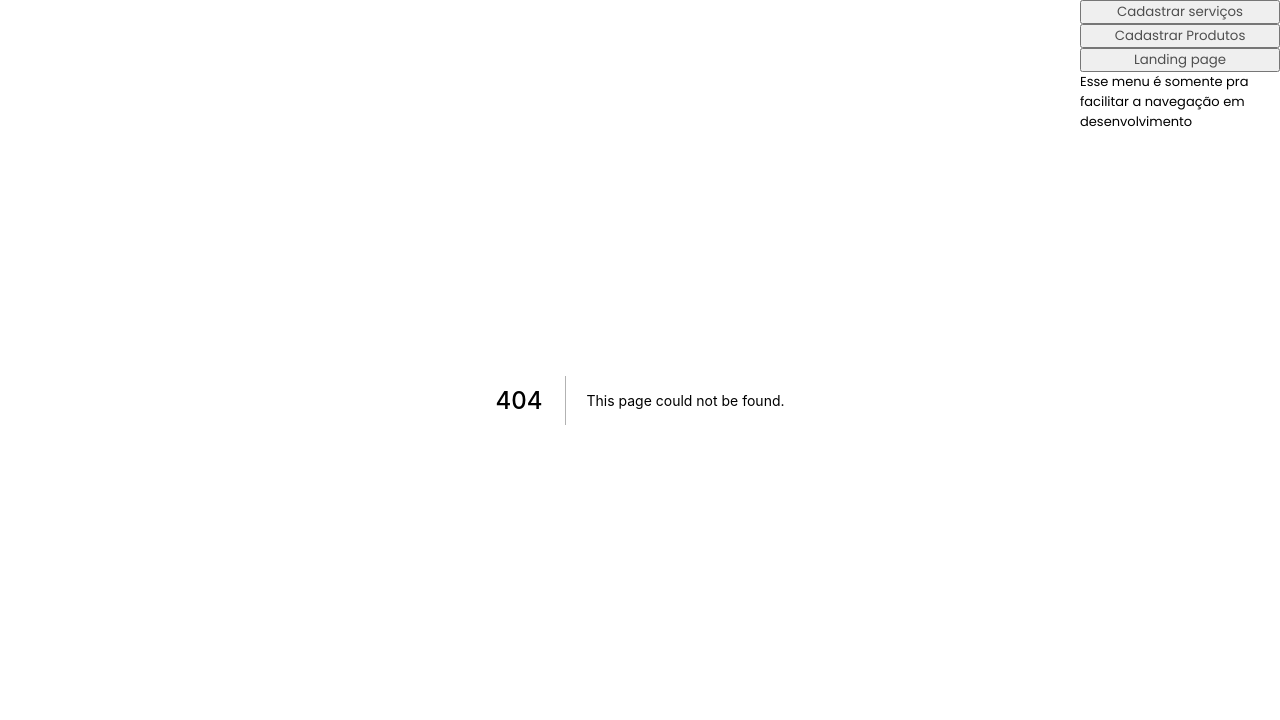
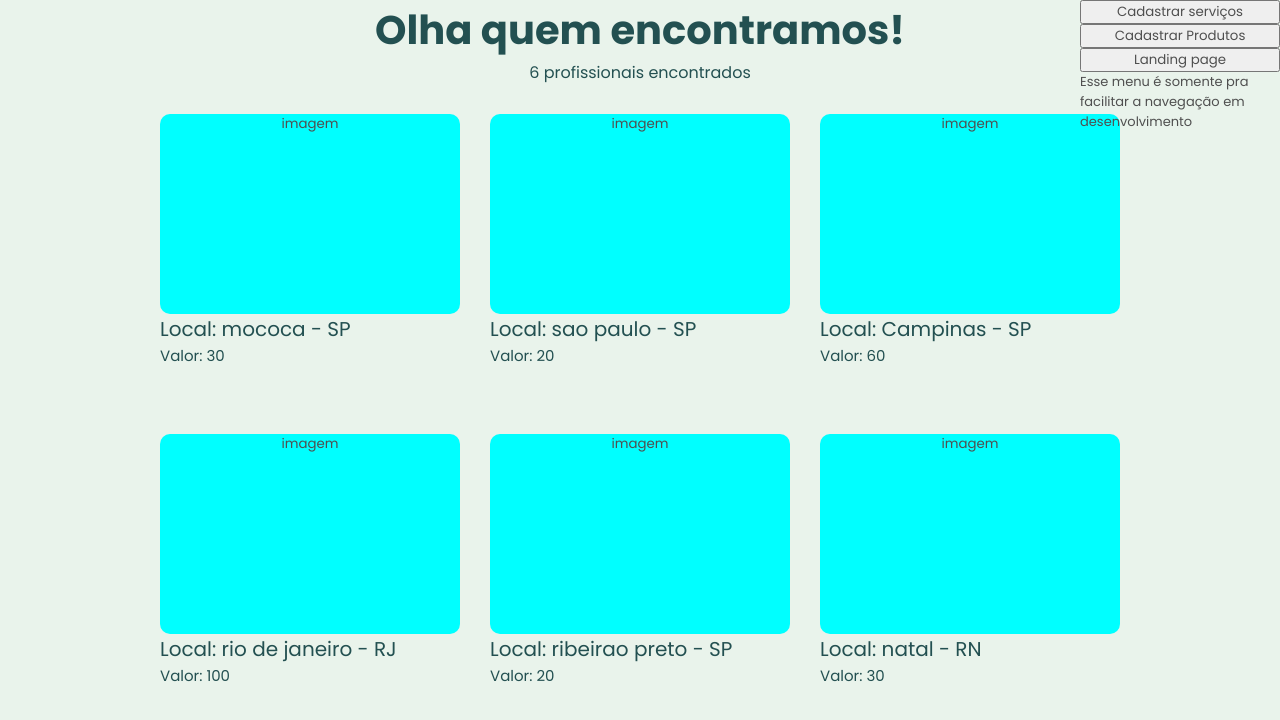
Before and after one commit to ioanefaumui/provihack_equipe_8, a Next.js app: page /lista-profissional in a window 1280 px wide. Before the commit this address had no page. Shown: the top 720 px of the page. Built offline with nearby package versions, Linux system fonts and the light colour scheme.

Commit message:
feat:create lista-profissional page and this styles

```diff
--- /dev/null
+++ b/pages/lista-profissional.js
@@ -0,0 +1,72 @@
+import { useState } from "react";
+import Router from "next/router";
+import styles from "../styles/pages/ListaProfissional.module.css";
+
+export default function ListaProfissional(){
+    const [profissional, setProfissional] = useState([
+        {
+            id:1,
+            img:"imagem",
+            cidade:"mococa",
+            estado:"SP",
+            servico:30
+        },
+        {
+            id:2,
+            img:"imagem",
+            cidade:"sao paulo",
+            estado:"SP",
+            servico:20
+        },
+        {
+            id:3,
+            img:"imagem",
+            cidade:"Campinas",
+            estado:"SP",
+            servico:60
+        },
+        {
+            id:4,
+            img:"imagem",
+            cidade:"rio de janeiro",
+            estado:"RJ",
+            servico:100
+        },
+        {
+            id:5,
+            img:"imagem",
+            cidade:"ribeirao preto",
+            estado:"SP",
+            servico:20
+        },
+        {
+            id:6,
+            img:"imagem",
+            cidade:"natal",
+            estado:"RN",
+            servico:30
+        },
+    ])
+
+    return(
+        <main className={styles.main}>
+        <h1>Olha quem encontramos!</h1>
+        <p>{profissional.length} profissionais encontrados</p>
+        <div className={styles.container}>
+            <ul  className={styles.ulList}>
+                {profissional.map((item) =>(<li className={styles.liList}key={item.id}>
+                    <button className={styles.buttonId} onClick={() => Router.push(`/${item.id}`)}>
+                            <div className={styles.imagem}>
+                            {item.img} {/* <Imagem src={item.img}alt={item.img}/> */}
+                            </div>
+                        </button>
+                        <div className={styles.props}>
+                            <p className={styles.namePeca}>{`Local: ${item.cidade} - ${item.estado}`}</p>
+                            <p className={styles.ptext}>Valor: {item.servico}</p>
+                        </div>
+                </li>))}
+            </ul>
+        </div>
+        </main>
+    )
+}
--- /dev/null
+++ b/styles/pages/ListaProfissional.module.css
@@ -0,0 +1,49 @@
+.main{
+    color: #235051;
+    text-align: center;
+}
+
+.container{
+    display: flex;
+    justify-content: center;
+    margin: 10px;
+}
+.ulList{
+    max-width: 1000px;
+    display: flex;
+    flex-direction: row;
+    flex-wrap: wrap;
+    justify-content: center;
+}
+.liList{
+    list-style: none;
+    padding: 5px;
+    margin: 10px;
+    width: 310px;
+    height: 300px;
+}
+.buttonId{
+    cursor: pointer;
+    border: none;
+    border-radius: 10px;
+    }
+.imagem{
+    width: 300px;
+    height: 200px;
+    background-color: aqua;
+    border-radius: 10px;
+}
+.imagem:hover{
+    padding: 5px;
+    }
+
+    .props{
+        text-align: start;
+        color:#235051;
+    }
+    .namePeca{
+        font-size: 20px;
+    }
+    .ptext{
+        font-size: 15px;
+    }
```
